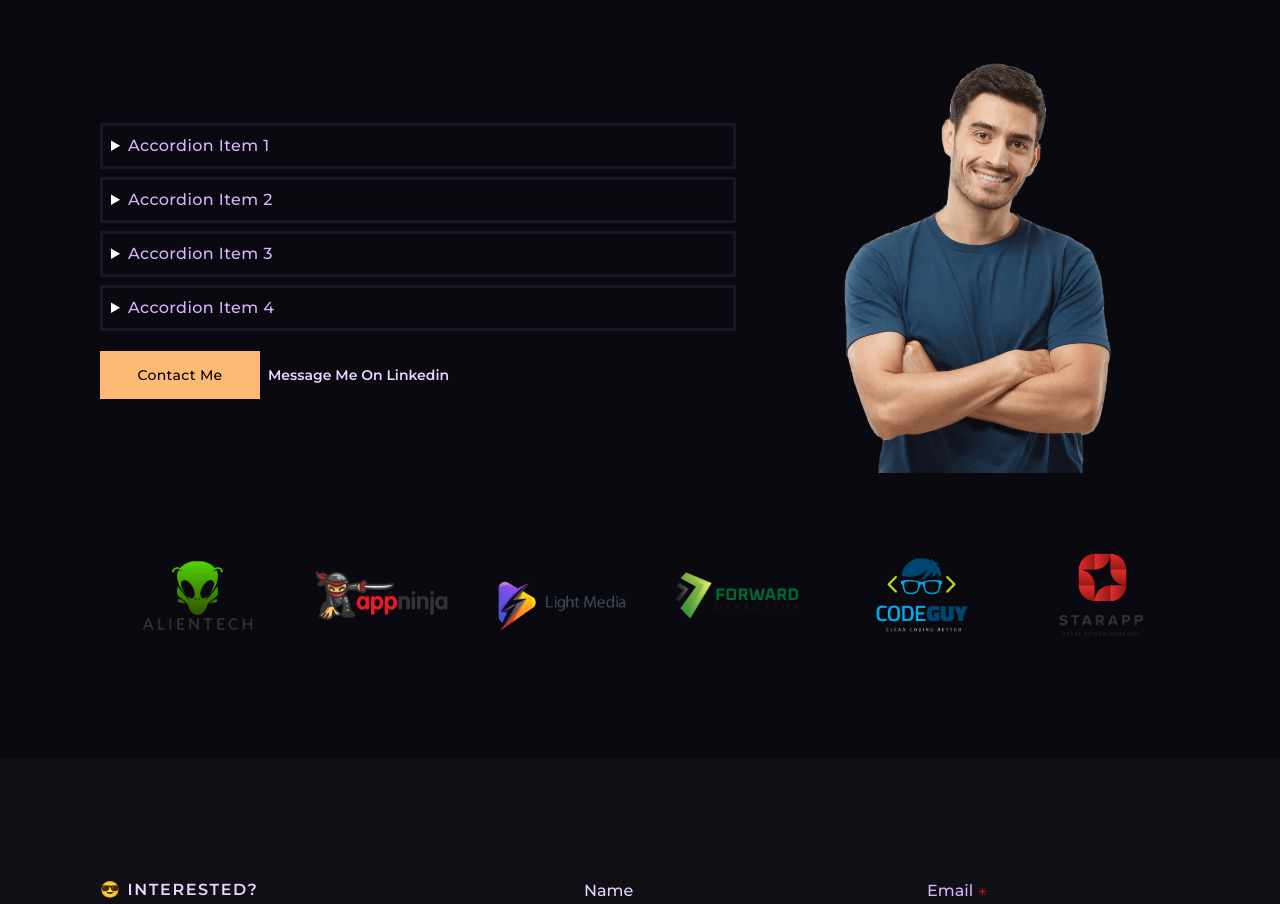
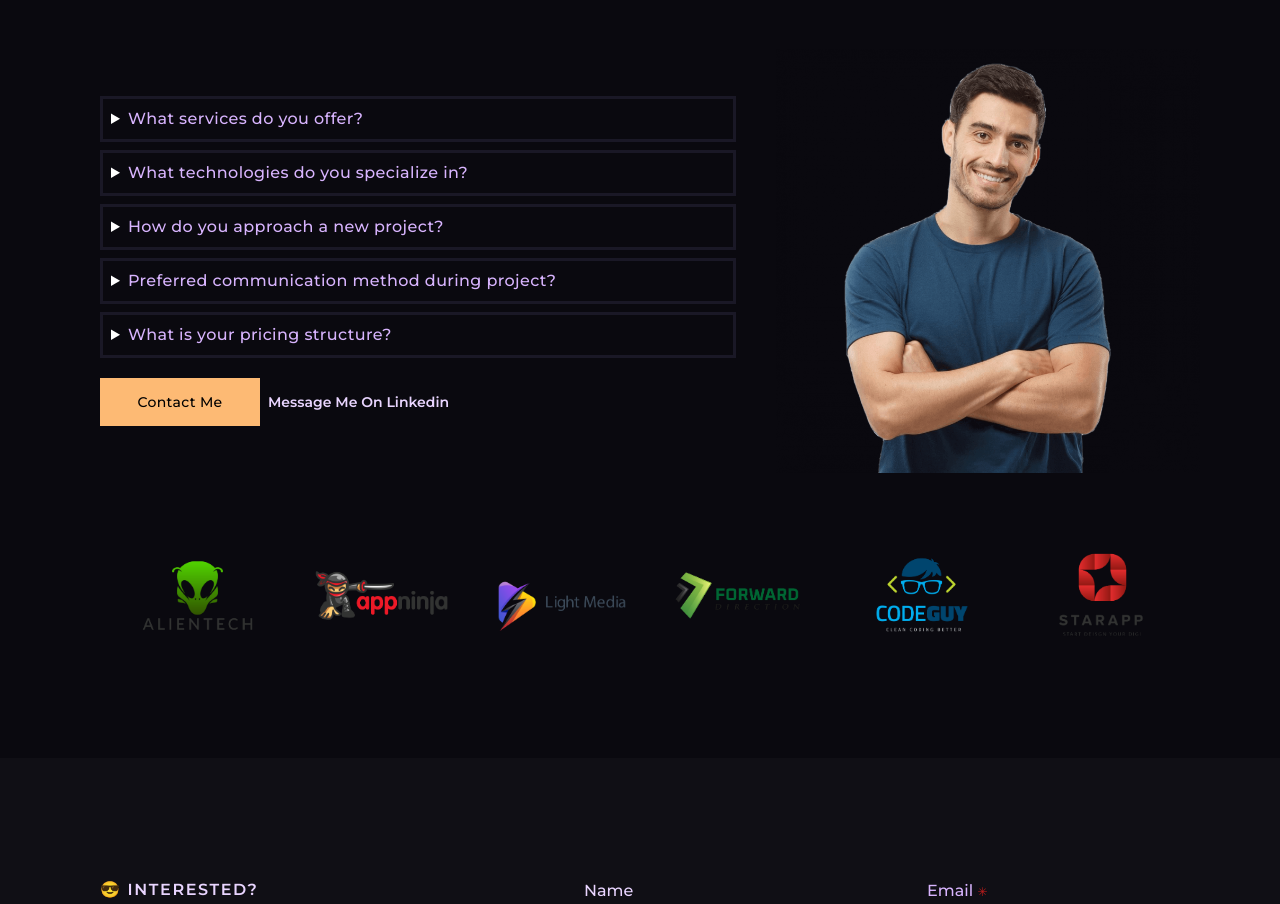
Before and after one commit to mzain787/Project-QA, a Next.js app: page /contact in a window 1280 px wide. Shown: the part 1235-2139 px from the top of the page. Built offline with nearby package versions, Linux system fonts and the light colour scheme.

Commit message:
about-data

```diff
--- a/src/app/contact/Contact.jsx
+++ b/src/app/contact/Contact.jsx
@@ -9,20 +9,24 @@ import Startups from "@/components/Childcomps/Startups";
 const Contact = () => {
   const accordionData = [
     {
-      title: "Accordion Item 1",
-      content: "Content for Accordion Item 1",
+      title: "What services do you offer?",
+      content: "I provide end-to-end web development services, including front-end development, back-end development, database management, API integration, and Web Designing.",
     },
     {
-      title: "Accordion Item 2",
-      content: "Content for Accordion Item 2",
+      title: "What technologies do you specialize in?",
+      content: "I specialize in a range of technologies including Figma, HTML, CSS, JavaScript, React.js, Node.js, Express.js, MongoDB, SQL, and more.",
     },
     {
-      title: "Accordion Item 3",
-      content: "Lorem ipsum dolor sit, amet consectetur adipisicing elit. Provident eaque in laudantium facilis, fuga nisi reiciendis iure maxime, voluptates vitae itaque at unde veniam nobis quidem, consectetur deserunt voluptatem error",
+      title: "How do you approach a new project?",
+      content: "I start by thoroughly understanding the project requirements and goals. Then, I plan out the architecture, choose the appropriate technologies, and proceed with agile development methodologies to ensure timely delivery and flexibility for any necessary adjustments.",
     },
     {
-      title: "Accordion Item 4",
-      content: "Lorem ipsum dolor sit, amet consectetur adipisicing elit. Provident eaque in laudantium facilis, fuga nisi reiciendis iure maxime, voluptates vitae itaque at unde veniam nobis quidem, consectetur deserunt voluptatem error",
+      title: "Preferred communication method during project?",
+      content: "I am flexible with communication methods and adapt to my clients' preferences. Whether it's email, phone calls, video conferences, or project management tools, I ensure transparent and efficient communication throughout the project lifecycle.",
+    },
+    {
+      title: "What is your pricing structure?",
+      content: "My pricing structure varies depending on the scope and complexity of the project. I provide personalized quotes after discussing the project requirements in detail with the client.",
     },
   ];
 
--- a/src/app/testimonials/Customers.jsx
+++ b/src/app/testimonials/Customers.jsx
@@ -13,10 +13,10 @@ const Customers = () => {
         <div>
         <h3 className='happy-customer-quote text-xl font-normal text-purple-300 tracking-wide w-7/12 mb-20'>Every sense of happinesss and satisfaction that is born from customers becomes a value that is not comparable to anything. Trust is priceless</h3>
         <p className="overall-ratings text-base text-purple-300 font-bold tracking-wide mb-4">(5.0) ⭐⭐⭐⭐⭐</p>
-        <p className='happy-customer-description text-purple-300 text-base font-normal tracking-wide w-6/12 mb-3'>Lorem ipsum, dolor sit amet consectetur adipisicing elit. Dolorum, officia repudiandae exercitationem libero nihil itaque neque, assumenda nam nisi eligendi optio sint consequuntur fugit sed asperiores saepe placeat architecto tempora.</p>
+        <p className='happy-customer-description text-purple-300 text-base font-normal tracking-wide w-6/12 mb-3'>For me, every smile and expression of satisfaction from our customers is invaluable. It's not just about transactions; it's about building trust and fostering genuine connections. Each moment of joy they experience is a testament to the quality of our service and the value we provide. Trust, earned through dedication and integrity, is the cornerstone of our business.</p>
         </div>
         <div className="ceo">
-            <h3 className="ceo-name text-orange-300 font-medium text-base">Ronald Black</h3>
+            <h3 className="ceo-name text-orange-300 font-medium text-base">Muhammad Qammar</h3>
             <p className='text-sm text-purple-200 tracking-wide font-semibold'>CEO</p>
         </div>
         <div className="customer-images flex items-end">
```
